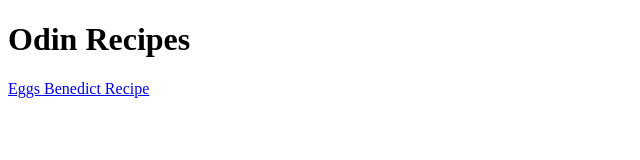
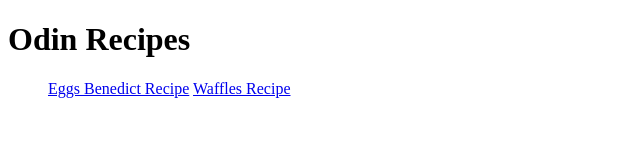
Before and after one commit to jdmrabe/odin-recipes, a plain HTML site: page index.html in a window 1280 px wide. Shown: the whole page, without its empty margins (0-640 px from the left). Drawn offline with Linux system fonts and the light colour scheme.

Commit message:
Update recipe list

```diff
--- a/index.html
+++ b/index.html
@@ -6,6 +6,9 @@
     </head>
     <body>
         <h1>Odin Recipes</h1>
-        <a href="recipes/eggs-benedict.html">Eggs Benedict Recipe</a>
+        <ul>
+            <a href="recipes/eggs-benedict.html">Eggs Benedict Recipe</a>
+            <a href="recipes/waffles.html">Waffles Recipe</a>
+        </ul>
     </body>
 </html>
```
